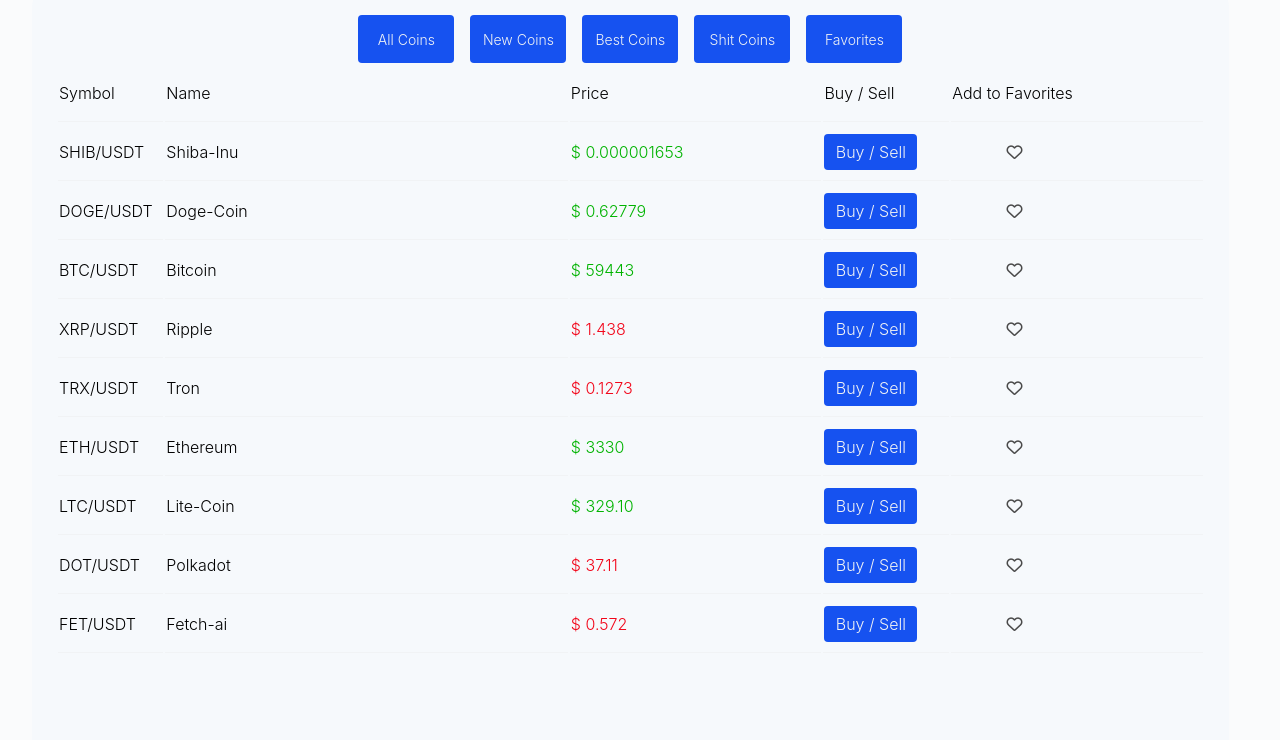
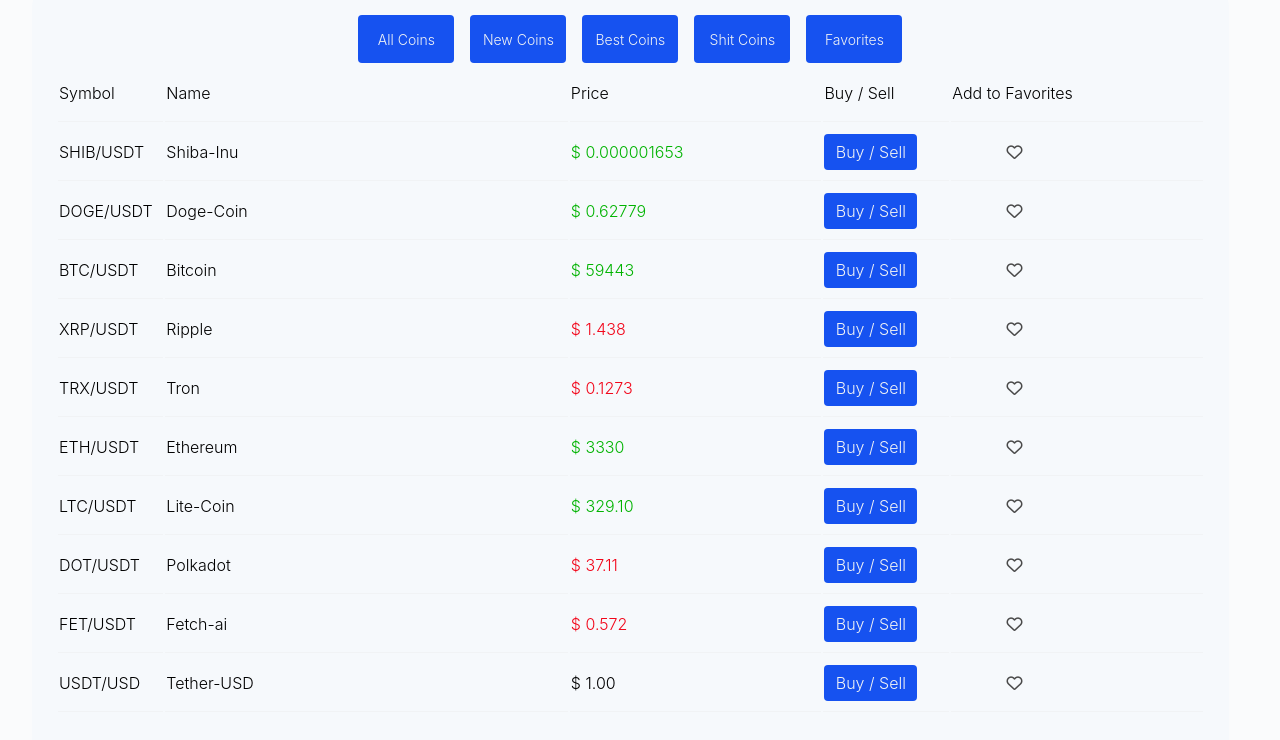
Before and after one commit to erdemylmaz/crypto-game, a plain HTML site: page index.html in a window 1280 px wide. Shown: the part 126-866 px from the top of the page. Drawn offline with Linux system fonts and the light colour scheme.

Commit message:
minor bug fix

```diff
--- a/index.html
+++ b/index.html
@@ -59,8 +59,9 @@
         <div class="items">
             <div class="item"><a class="item-link">Settings</a></div>
             <div class="item mode-btn change-btn">Change Mode</div>
-            <div class="item mode-btn">About Us</div>
-            <div class="item mode-btn">Contact</div>
+            <div class="item about">About Us</div>
+            <div class="item contact">Contact</div>
+            <div class="item deposit">Deposit Money</div>
             <div class="item mode-btn restart-btn">Restart</div>
         </div>
     </div>
--- a/script.js
+++ b/script.js
@@ -25,6 +25,7 @@ class Coins {
             symbol: 'BTC/USDT',
             imageLink: '',
             price: 58756,
+            amount: 0,
             isOnFavorites: false,
             category: 'best',
             isUserHave: false,
@@ -34,6 +35,7 @@ class Coins {
             symbol: 'XRP/USDT',
             imageLink: '',
             price: 1.44,
+            amount: 0,
             isOnFavorites: false,
             category: 'new',
             isUserHave: false,
@@ -43,6 +45,7 @@ class Coins {
             symbol: 'TRX/USDT',
             imageLink: '',
             price: 0.1274,
+            amount: 0,
             isOnFavorites: false,
             category: 'new',
             isUserHave: false,
@@ -52,6 +55,7 @@ class Coins {
             symbol: 'ETH/USDT',
             imageLink: '',
             price: 3333,
+            amount: 0,
             isOnFavorites: false,
             category: "best",
             isUserHave: false,
@@ -61,6 +65,7 @@ class Coins {
             symbol: 'LTC/USDT',
             imageLink: '',
             price: 328,
+            amount: 0,
             isOnFavorites: false,
             category: "best",
             isUserHave: false,
@@ -70,6 +75,7 @@ class Coins {
             symbol: 'DOT/USDT',
             imageLink: '',
             price: 37.20,
+            amount: 0,
             isOnFavorites: false,
             category: "new",
             isUserHave: false,
@@ -79,10 +85,21 @@ class Coins {
             symbol: 'FET/USDT',
             imageLink: '',
             price: 0.57,
+            amount: 0,
             isOnFavorites: false,
             category: "new",
             isUserHave: false,
-        }
+        },
+        {
+            name: 'Tether-USD',
+            symbol: 'USDT/USD',
+            imageLink: '',
+            price: 1,
+            amount: 100,
+            isOnFavorites: false,
+            category: "best",
+            isUserHave: true,
+        },
     ];
 }
 
@@ -91,6 +108,8 @@ const coins = new Coins();
 if(localStorage.getItem('coins')) {
     coins.coins = JSON.parse(localStorage.getItem('coins'));
 }
+
+localStorage.setItem('coins', JSON.stringify(coins.coins));
 
 const coinTable = document.querySelector('.coin-table');
 
@@ -104,7 +123,7 @@ coins.coins.map((coin) => {
     tr.innerHTML = `
         <td class="symbol-td coin-td">${coin.symbol}</td>
         <td class="name-td coin-td">${coin.name}</td>
-        <td class="price-td coin-td ${coin.name}-price">$ ${coin.price.toFixed(6)}</td>
+        <td class="price-td coin-td ${coin.name}-price">$ ${coin.price.toFixed(9)}</td>
         <td class="buy-coin-td coin-td"><a href="" class="buy-coin-btn">Buy / Sell</a></td>
         <td class="add-to-fav-td coin-td"><div class="add-to-fav-btn"><i class="${coin.isOnFavorites ? "fas fa-heart active" : "far fa-heart"} add-to-fav"></i></div></td>
     `;
@@ -122,6 +141,7 @@ const litePriceDOM = document.querySelector('.Lite-Coin-price');
 const ethereumPriceDOM = document.querySelector('.Ethereum-price');
 const dotPriceDOM = document.querySelector('.Polkadot-price');
 const fetchPriceDOM = document.querySelector('.Fetch-ai-price');
+const tetherPriceDOM = document.querySelector('.Tether-USD-price');
 
 setInterval(() => {
     coins.coins.forEach((coin) => {
@@ -262,11 +282,11 @@ setInterval(() => {
 
             fetchPriceDOM.parentNode.classList.remove('decreasing');
             fetchPriceDOM.parentNode.classList.remove('increasing');
+        } else if(coin.name == "Tether-USD") {
+            tetherPriceDOM.textContent = "$ 1.00";
         }
 
         localStorage.setItem('coins', JSON.stringify(coins.coins));
-
-        console.log(coin.price);
     });
 }, 1000);
 
--- a/style.css
+++ b/style.css
@@ -329,3 +329,7 @@ thead tr td {
 .coin {
     color: #7a7a7a;
 }
+
+.coin:hover {
+    background-color: var(--background2);
+}
```
Also changed, not shown: account/index.html (+3 -2 lines), account/style.css (line endings or trailing spaces).
